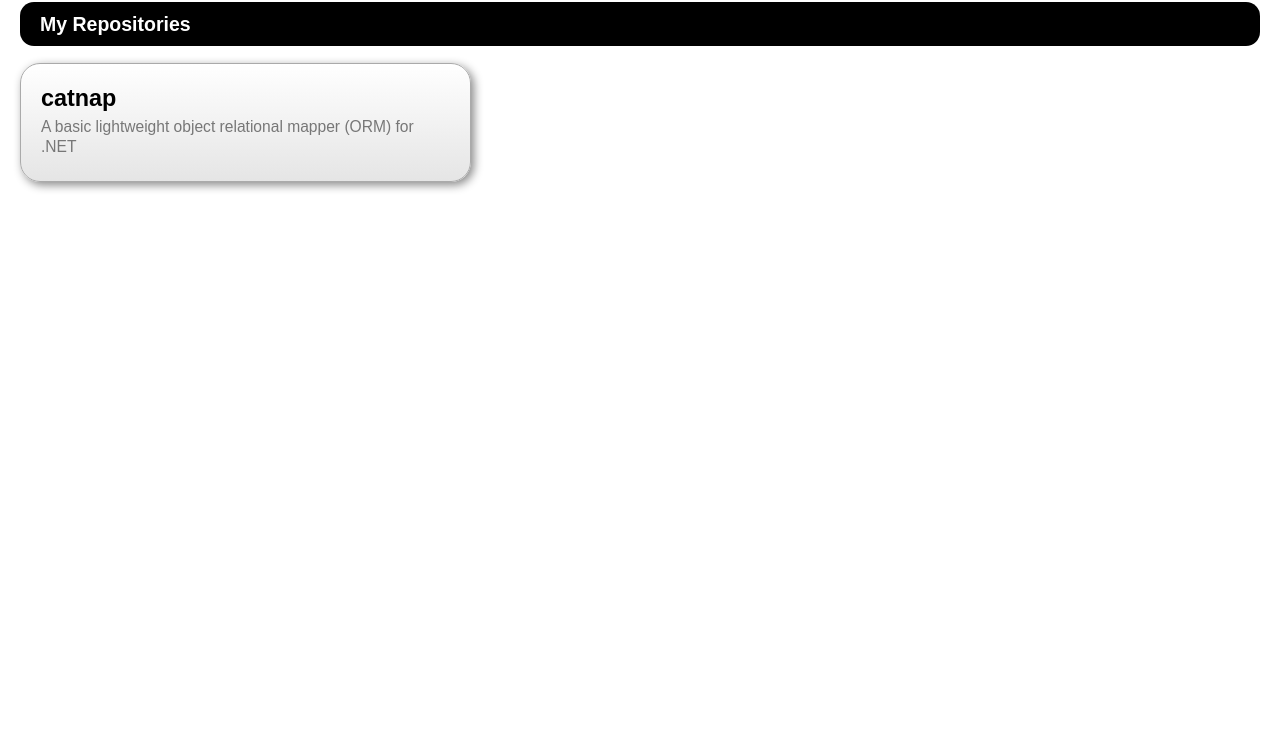
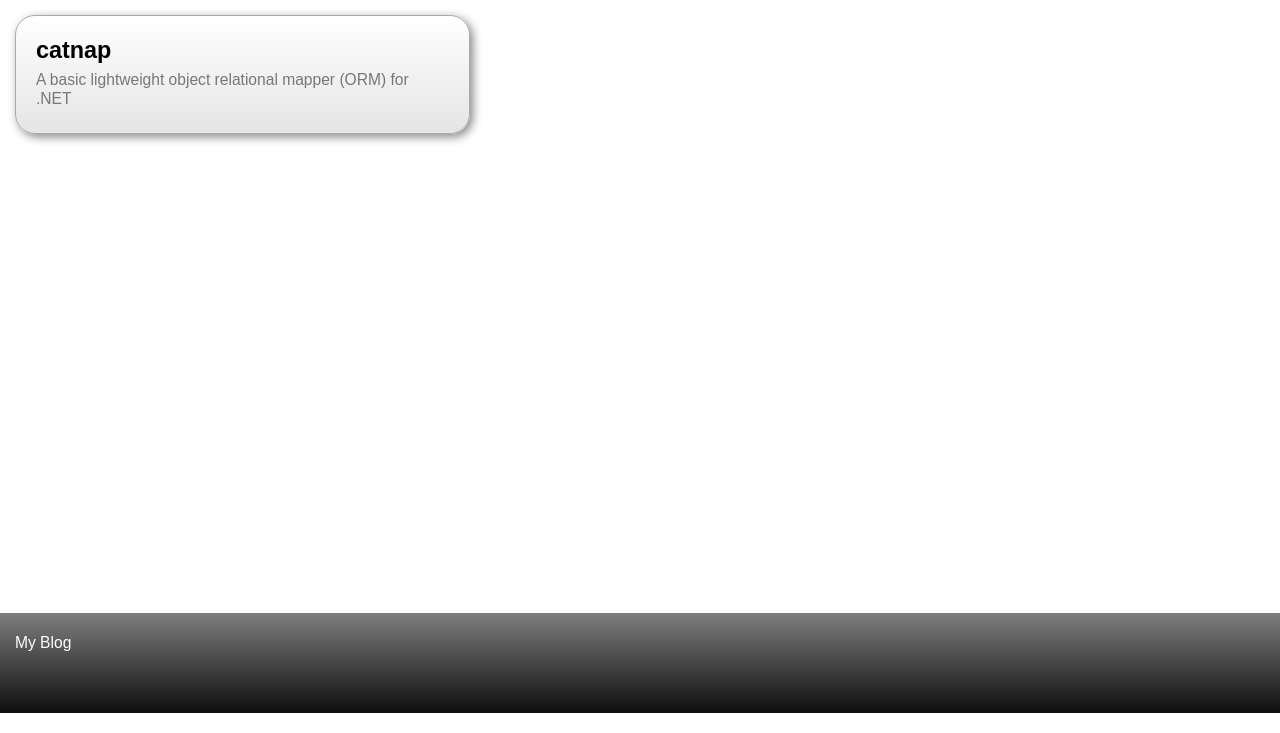
Before and after one commit to timscott/timscott.github.com, a plain HTML site: page index.html in a window 1280 px wide. Shown: the part 67-800 px from the top of the page. Drawn offline with nearby package versions, Linux system fonts and the light colour scheme; files whose address does not match are found by name.

Commit message:
Made it real purdy.

```diff
--- a/css/style.css
+++ b/css/style.css
@@ -1,6 +1,15 @@
 /* HTML5 ✰ Boilerplate
  * ==|== normalize ==========================================================
  */
+
+footer {
+  position: fixed;
+  bottom: 20px;
+  height: 70px;
+  width: 100%;
+  color: #fff;
+  font-size: 1.2em;
+}
 
 article, aside, details, figcaption, figure, footer, header, hgroup, nav, section { display: block; }
 audio, canvas, video { display: inline-block; *display: inline; *zoom: 1; }
@@ -8,7 +17,7 @@ audio:not([controls]) { display: none; }
 [hidden] { display: none; }
 
 html { font-size: 100%; overflow-y: scroll; -webkit-text-size-adjust: 100%; -ms-text-size-adjust: 100%; }
-body { margin: 20px; font-size: 13px; line-height: 1.231; }
+body { margin: 0; font-size: 13px; line-height: 1.231; }
 body, button, input, select, textarea { font-family: sans-serif; color: #222; }
 
 ::-moz-selection { background: #fe57a1; color: #fff; text-shadow: none; }
@@ -63,19 +72,37 @@ input:invalid, textarea:invalid { background-color: #f0dddd; }
 table { border-collapse: collapse; border-spacing: 0; }
 td { vertical-align: top; }
 
-
 /* ==|== primary styles =====================================================
    Author:
    ========================================================================== */
+h1 {
+  margin:0;
+}
+header, #main, footer {
+  padding:15px;
+}
 
-h2 {
-  background-color: #000;
-  color:#fff;
-  padding:10px 20px;
-  -webkit-border-radius: 14px;
-  -moz-border-radius: 14px;
-  border-radius: 14px;
+header, footer {
+  background: rgb(155,155,155); /* Old browsers */
+  background: rgb(155,155,155); /* Old browsers */
+  background: rgb(125,126,125); /* Old browsers */
+  background: -moz-linear-gradient(top, rgba(125,126,125,1) 0%, rgba(14,14,14,1) 100%); /* FF3.6+ */
+  background: -webkit-gradient(linear, left top, left bottom, color-stop(0%,rgba(125,126,125,1)), color-stop(100%,rgba(14,14,14,1))); /* Chrome,Safari4+ */
+  background: -webkit-linear-gradient(top, rgba(125,126,125,1) 0%,rgba(14,14,14,1) 100%); /* Chrome10+,Safari5.1+ */
+  background: -o-linear-gradient(top, rgba(125,126,125,1) 0%,rgba(14,14,14,1) 100%); /* Opera 11.10+ */
+  background: -ms-linear-gradient(top, rgba(125,126,125,1) 0%,rgba(14,14,14,1) 100%); /* IE10+ */
+  background: linear-gradient(top, rgba(125,126,125,1) 0%,rgba(14,14,14,1) 100%); /* W3C */
+  filter: progid:DXImageTransform.Microsoft.gradient( startColorstr='#7d7e7d', endColorstr='#0e0e0e',GradientType=0 ); /* IE6-9 */
 }
+
+header, header a, footer a, footer a:visited, header a:visited {
+    color: #fff;
+}
+
+footer a:hover, header a:hover {
+  color:yellow;
+}
+
 #projects h3 {
   font-size:1.5em;
   margin:0 0 5px 0;
@@ -84,13 +111,12 @@ h2 {
   margin:0 0 5px 0;
   color:#777;
 }
-#projects {
-  padding:0;
+#projects li, footer li {
+  list-style: none;
 }
 #projects li {
   width: 33%;
   font-size:1.2em;
-  list-style: none;
   display: block;
   padding: 20px;
   border: solid 1px #aaa;
@@ -107,7 +133,6 @@ h2 {
   filter: progid:DXImageTransform.Microsoft.gradient( startColorstr='#ffffff', endColorstr='#e5e5e5',GradientType=0 ); /* IE6-9 */
   box-shadow: 3px 3px 10px #888888;
 }
-
 #projects li:hover {
   background: rgb(254,255,251); /* Old browsers */
   background: -moz-linear-gradient(top, rgba(254,255,251,1) 0%, rgba(242,245,239,1) 40%, rgba(225,229,223,1) 100%); /* FF3.6+ */
@@ -117,10 +142,12 @@ background: -o-linear-gradient(top, rgba(254,255,251,1) 0%,rgba(242,245,239,1) 4
   background: -ms-linear-gradient(top, rgba(254,255,251,1) 0%,rgba(242,245,239,1) 40%,rgba(225,229,223,1) 100%); /* IE10+ */
   background: linear-gradient(top, rgba(254,255,251,1) 0%,rgba(242,245,239,1) 40%,rgba(225,229,223,1) 100%); /* W3C */
   filter: progid:DXImageTransform.Microsoft.gradient( startColorstr='#fefffb', endColorstr='#e1e5df',GradientType=0 ); /* IE6-9 */
+  border: solid 1px #B1B38F;
 }
 
-#projects {
+#projects, footer ul {
   margin:5px 0;
+  padding:0;
 }
 
 /* ==|== non-semantic helper classes ======================================== */
--- a/index.html
+++ b/index.html
@@ -24,10 +24,8 @@
     <header>
     	<h1><a href="https://github.com/timscott">Tim Scott</a> @ <a href="http://github.com">Github</a></h1>
     </header>
-    <div>
-    <h2>My Repositories</h2>
     <div id="main" role="main">
-      <ul id="projects">
+      <ul id="projects" class="nav">
         <a href="/catnap">
           <li>
             <h3>catnap</h3>
@@ -37,7 +35,12 @@
           </li>
         </a>
       </ul>
+    </div>
+    <div class="push"></div>
     <footer>
+      <ul class="nav">
+        <li><a href="http://lunaverse.wordpress.com">My Blog</a></li>
+      </ul>
     </footer>
   </div>
 
```
Lines whose indentation alone changed are shown as unchanged.
